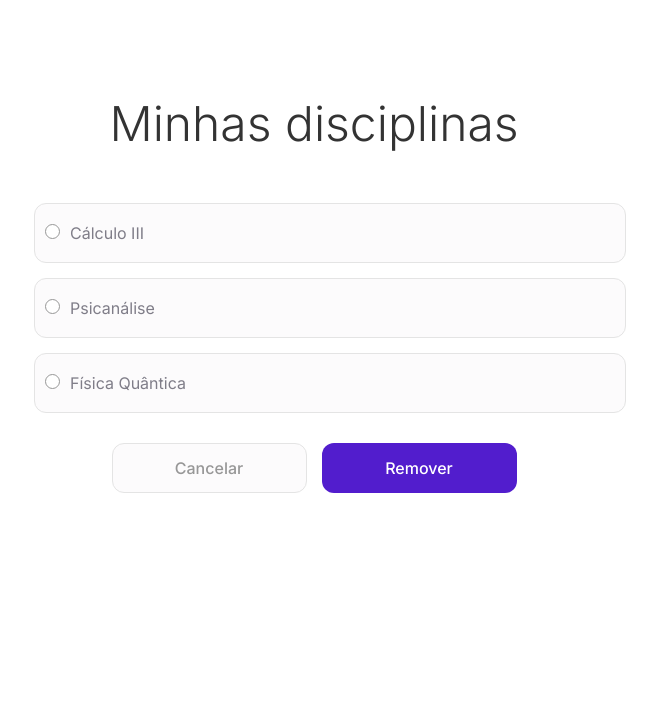
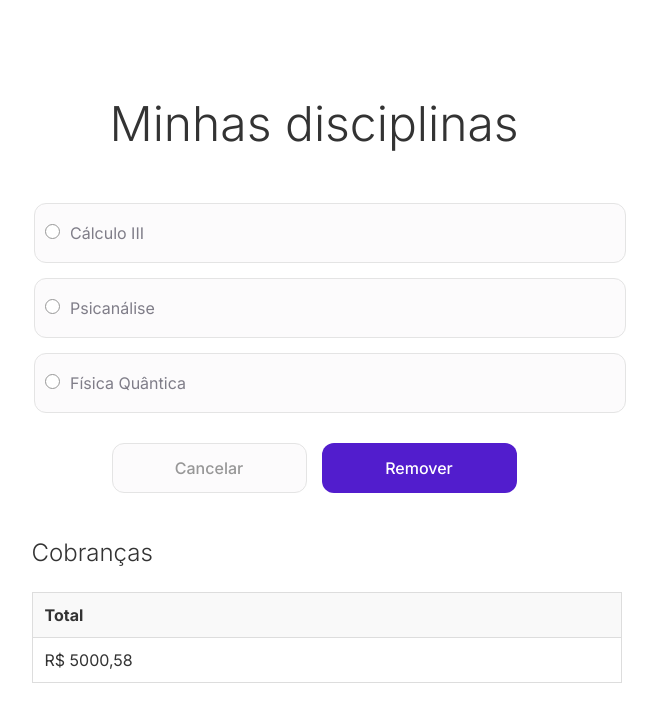
Before and after one commit to Miguel-Lessa/sistemaMatricula, a React (Vite) app in the folder sistemaMatriculas/frontend/: page /alunoprofile in a window 1280 px wide. Shown: the top 722 px of the page, without its empty margins (326-983 px from the left). Built offline with nearby package versions, Linux system fonts and the light colour scheme.

Commit message:
Tabela de cobrança no perfil do aluno

```diff
--- a/sistemaMatriculas/frontend/src/Components/Aluno/AlunoProfile.jsx
+++ b/sistemaMatriculas/frontend/src/Components/Aluno/AlunoProfile.jsx
@@ -30,6 +30,21 @@ const AlunoProfile = () => {
           <input className={styles.button} type="submit" value="Remover" />
         </div>
       </form>
+
+      <h2>Cobranças</h2>
+
+      <table className={styles.table}>
+        <thead>
+          <tr>
+            <th>Total</th>
+          </tr>
+        </thead>
+        <tbody>
+          <tr>
+            <td>R$ 5000,58</td>
+          </tr>
+        </tbody>
+      </table>
     </div>
   );
 };
```
